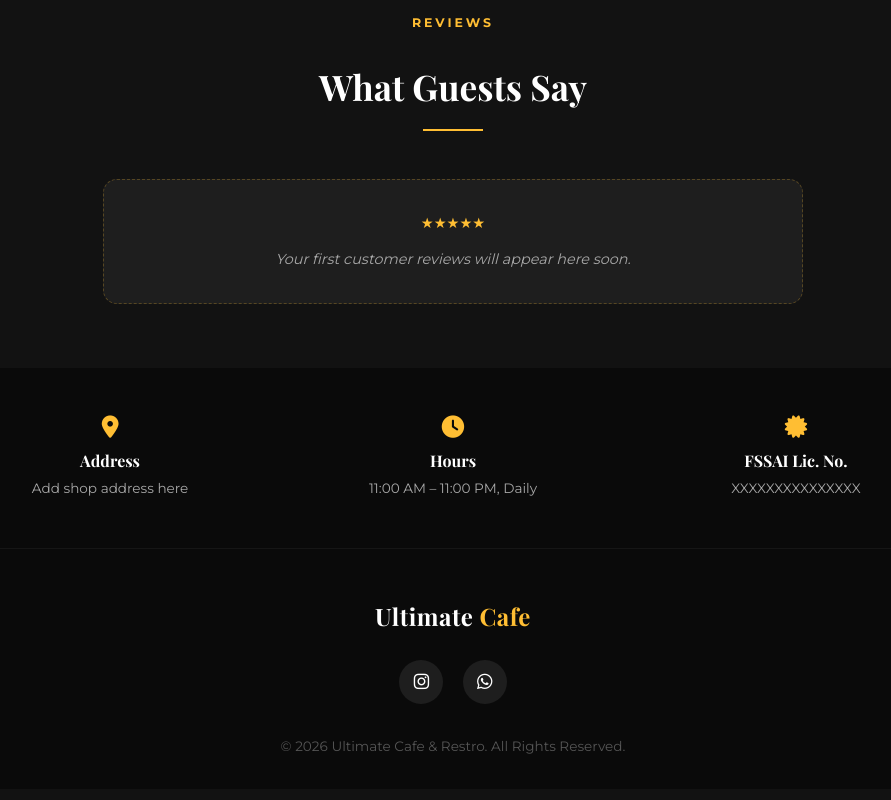
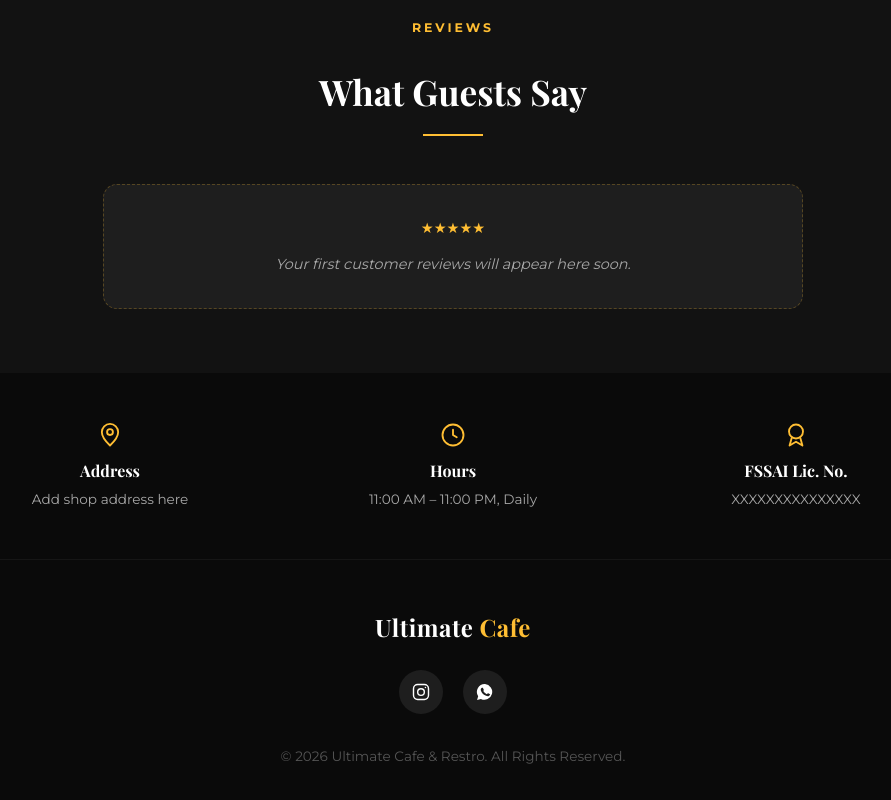
Before and after one commit to Singleforlife/Ultimate-Crust-, a plain HTML site: page index.html in a window 1280 px wide. Shown: the part 2276-3076 px from the top of the page, without its empty margins (187-1078 px from the left). Drawn offline with nearby package versions, Linux system fonts and the light colour scheme; a web font is replaced by a local one.

Commit message:
index.html

```diff
--- a/index.html
+++ b/index.html
@@ -21,7 +21,6 @@
     <link rel="preconnect" href="https://fonts.googleapis.com">
     <link rel="preconnect" href="https://fonts.gstatic.com" crossorigin>
     <link href="https://fonts.googleapis.com/css2?family=Playfair+Display:ital,wght@0,600;0,700;0,800;1,700;1,800&family=Montserrat:wght@300;400;600;700;800&display=swap" rel="stylesheet">
-    <link rel="stylesheet" href="https://cdnjs.cloudflare.com/ajax/libs/font-awesome/6.5.1/css/all.min.css">
 
     <style>
         :root {
@@ -118,7 +117,7 @@
         .grid-container { display: grid; grid-template-columns: repeat(auto-fit, minmax(280px, 1fr)); gap: 2rem; max-width: 1200px; margin: 0 auto; }
         .card { background-color: var(--card-bg); padding: 2.8rem 2rem; border-radius: 15px; text-align: center; border: 1px solid transparent; transition: var(--transition); }
         .card:hover { transform: translateY(-8px); border-color: var(--accent-color); }
-        .card-icon { font-size: 2.2rem; color: var(--accent-color); margin-bottom: 1.4rem; display: block; }
+        .card-icon { width: 40px; height: 40px; color: var(--accent-color); margin: 0 auto 1.4rem; display: block; }
         .card h3 { font-family: var(--font-display); color: var(--text-white); font-size: 1.4rem; margin-bottom: 0.8rem; }
         .card p { font-size: 0.92rem; }
 
@@ -142,7 +141,7 @@
         /* ---------- Visit us / trust bar ---------- */
         .visit-us { background: var(--bg-deep); padding: 3rem 5%; }
         .visit-grid { display: grid; grid-template-columns: repeat(auto-fit, minmax(220px, 1fr)); gap: 1.8rem; max-width: 1000px; margin: 0 auto; text-align: center; }
-        .visit-item i { color: var(--accent-color); font-size: 1.4rem; margin-bottom: 0.6rem; display: block; }
+        .visit-item svg { width: 28px; height: 28px; color: var(--accent-color); margin: 0 auto 0.6rem; display: block; }
         .visit-item h4 { font-family: var(--font-display); color: var(--text-white); font-size: 1rem; margin-bottom: 0.3rem; }
         .visit-item p { font-size: 0.85rem; }
 
@@ -155,6 +154,7 @@
             border-radius: 50%; background-color: var(--card-bg); color: var(--text-white); font-size: 1.1rem; transition: var(--transition);
         }
         .social-icon:hover { background-color: var(--accent-color); color: #121212; }
+        .social-icon svg { width: 20px; height: 20px; }
         .copyright { font-size: 0.85rem; color: #555; }
 
         /* ---------- Scroll reveal (respects reduced motion) ---------- */
@@ -217,17 +217,17 @@
         <!-- CUSTOMIZE: swap these 3 for the real client's actual strengths. Don't promise delivery unless they truly deliver. -->
         <div class="grid-container">
             <div class="card reveal">
-                <i class="fa-solid fa-leaf card-icon"></i>
+                <svg class="card-icon" viewBox="0 0 24 24" fill="none" stroke="currentColor" stroke-width="1.6" stroke-linecap="round" stroke-linejoin="round"><path d="M20 4C10 4 4 10 4 20c8 0 14-6 14-14 0-.7 0-1.3-.1-2z"/><path d="M5 19c2.5-5 6-8.5 11-11"/></svg>
                 <h3>Freshly Made</h3>
                 <p>Every dish is prepared to order with quality, locally sourced ingredients.</p>
             </div>
             <div class="card reveal">
-                <i class="fa-solid fa-mug-saucer card-icon"></i>
+                <svg class="card-icon" viewBox="0 0 24 24" fill="none" stroke="currentColor" stroke-width="1.6" stroke-linecap="round" stroke-linejoin="round"><path d="M4 8h11v6a4 4 0 0 1-4 4H8a4 4 0 0 1-4-4V8z"/><path d="M15 9h2.2a2.3 2.3 0 0 1 0 4.6H15"/><path d="M2 20h16"/></svg>
                 <h3>Warm Hospitality</h3>
                 <p>A welcoming space to sit back, work, or catch up over coffee.</p>
             </div>
             <div class="card reveal">
-                <i class="fa-solid fa-star card-icon"></i>
+                <svg class="card-icon" viewBox="0 0 24 24" fill="currentColor"><path d="M12 2.5l2.9 6 6.6.7-4.9 4.5 1.3 6.5L12 16.8l-5.9 3.4 1.3-6.5-4.9-4.5 6.6-.7z"/></svg>
                 <h3>Loved Locally</h3>
                 <p>Growing into one of Rohtak's favourite everyday café spots.</p>
             </div>
@@ -277,17 +277,17 @@
         <!-- CUSTOMIZE: replace all three with the client's real details -->
         <div class="visit-grid reveal">
             <div class="visit-item">
-                <i class="fa-solid fa-location-dot"></i>
+                <svg viewBox="0 0 24 24" fill="none" stroke="currentColor" stroke-width="1.6" stroke-linecap="round" stroke-linejoin="round"><path d="M12 21s-7-6.4-7-11.5A7 7 0 0 1 19 9.5C19 14.6 12 21 12 21z"/><circle cx="12" cy="9.5" r="2.5"/></svg>
                 <h4>Address</h4>
                 <p>Add shop address here</p>
             </div>
             <div class="visit-item">
-                <i class="fa-solid fa-clock"></i>
+                <svg viewBox="0 0 24 24" fill="none" stroke="currentColor" stroke-width="1.6" stroke-linecap="round" stroke-linejoin="round"><circle cx="12" cy="12" r="9"/><path d="M12 7.5V12l3.2 2"/></svg>
                 <h4>Hours</h4>
                 <p>11:00 AM – 11:00 PM, Daily</p>
             </div>
             <div class="visit-item">
-                <i class="fa-solid fa-certificate"></i>
+                <svg viewBox="0 0 24 24" fill="none" stroke="currentColor" stroke-width="1.6" stroke-linecap="round" stroke-linejoin="round"><circle cx="12" cy="9" r="6"/><path d="M8.3 14.5L6.5 21l5.5-3.2L17.5 21l-1.8-6.5"/></svg>
                 <h4>FSSAI Lic. No.</h4>
                 <p>XXXXXXXXXXXXXXX</p>
             </div>
@@ -298,8 +298,12 @@
         <div class="footer-content">
             <div class="logo">Ultimate <span>Cafe</span></div>
             <div class="social-links">
-                <a href="https://instagram.com/aapka_username" target="_blank" class="social-icon" aria-label="Instagram"><i class="fa-brands fa-instagram"></i></a>
-                <a href="https://wa.me/919999999999" target="_blank" class="social-icon" aria-label="WhatsApp"><i class="fa-brands fa-whatsapp"></i></a>
+                <a href="https://instagram.com/aapka_username" target="_blank" class="social-icon" aria-label="Instagram">
+                    <svg viewBox="0 0 24 24" fill="none" stroke="currentColor" stroke-width="1.7"><rect x="3" y="3" width="18" height="18" rx="5"/><circle cx="12" cy="12" r="4"/><circle cx="17.3" cy="6.7" r="0.9" fill="currentColor" stroke="none"/></svg>
+                </a>
+                <a href="https://wa.me/919999999999" target="_blank" class="social-icon" aria-label="WhatsApp">
+                    <svg viewBox="0 0 24 24" fill="currentColor"><path d="M12 2.5A9.4 9.4 0 0 0 3.8 17L2.5 21.5l4.6-1.2A9.4 9.4 0 1 0 12 2.5zm5.4 13.3c-.2.6-1.2 1.2-1.7 1.2-.4.1-1 .1-1.6-.1-.4-.1-.9-.3-1.5-.6-2.7-1.2-4.5-3.9-4.6-4.1-.1-.2-1.1-1.5-1.1-2.8 0-1.3.7-2 1-2.2.2-.3.5-.3.7-.3h.5c.2 0 .4 0 .6.5l.8 1.9c.1.2.1.3 0 .5l-.4.6c-.1.2-.2.3-.1.5.2.3.8 1.3 1.7 2.1 1.2 1 2.1 1.4 2.4 1.5.2.1.4.1.5-.1l.7-.8c.2-.2.4-.2.6-.1l1.7.9c.2.1.4.2.4.4.1.2.1.6-.1 1.2z"/></svg>
+                </a>
             </div>
         </div>
         <div class="copyright">&copy; 2026 Ultimate Cafe & Restro. All Rights Reserved.</div>
```
